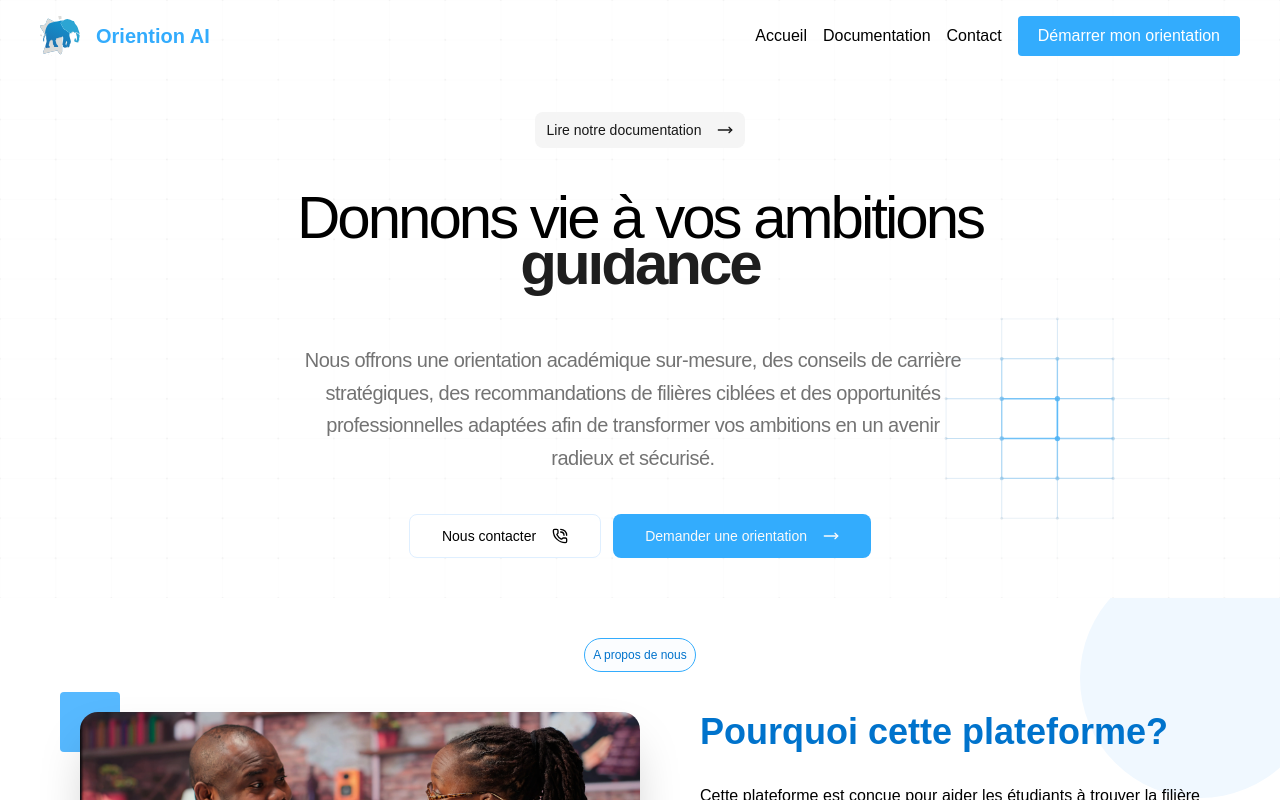
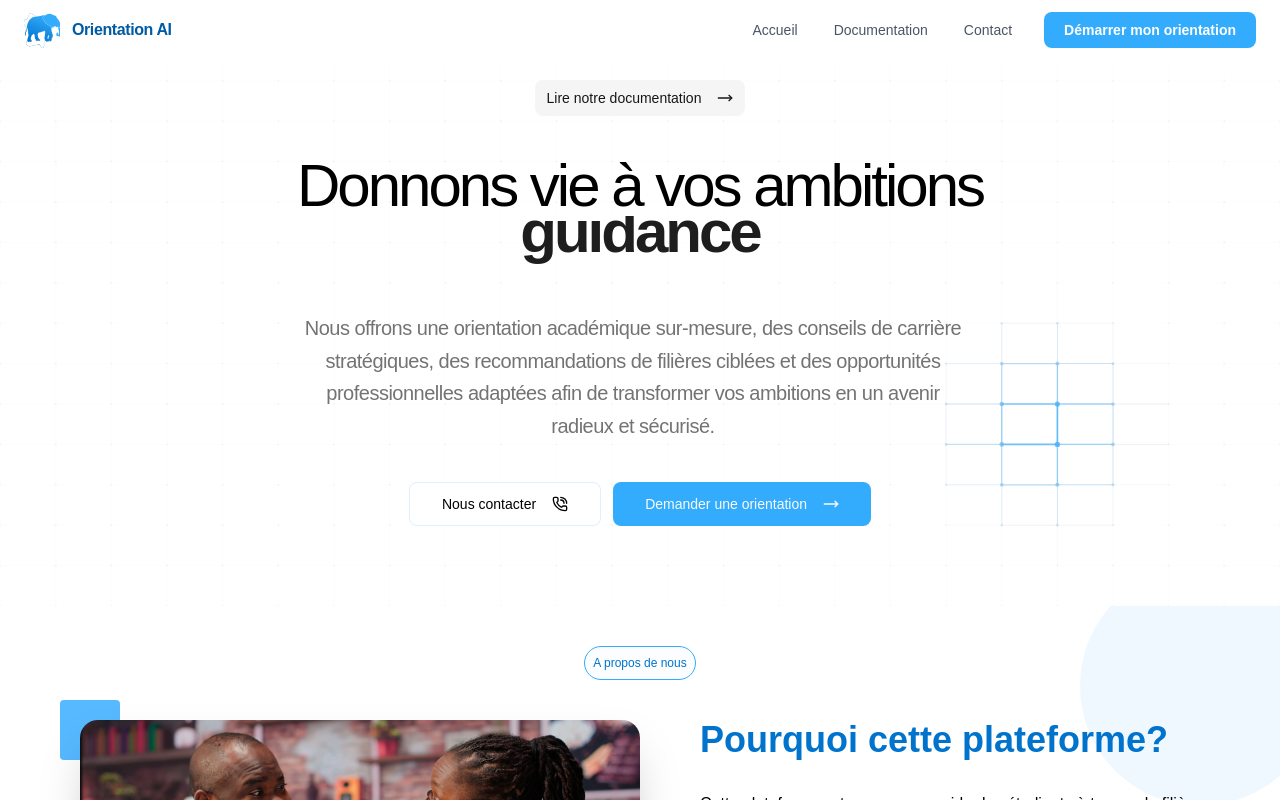
Before and after one commit to EmmanuelSeujip/interface-conseil-etudiant, a React (Vite) app: page / in a window 1280 px wide. Shown: the top 800 px of the page. Built offline with nearby package versions, Linux system fonts and the light colour scheme.

Commit message:
Modification du header

```diff
--- /dev/null
+++ b/src/components/Home/Hero/HeaderHero.jsx
@@ -0,0 +1,116 @@
+import { useState, useEffect } from "react";
+import { motion, useScroll, useMotionValueEvent } from "framer-motion";
+import { Menu, X } from "lucide-react";
+import logo from "@/assets/image/logo (1).svg";
+
+const navLinks = [
+  { label: "Accueil", href: "/" },
+  { label: "Documentation", href: "/documentation" },
+  { label: "Contact", href: "/contact" },
+];
+
+const Header = () => {
+  const [hidden, setHidden] = useState(false);
+  const [menuOpen, setMenuOpen] = useState(false);
+  const [scrolled, setScrolled] = useState(false);
+  const { scrollY } = useScroll();
+
+  useMotionValueEvent(scrollY, "change", (current) => {
+    const previous = scrollY.getPrevious();
+    setHidden(current > previous && current > 80);
+    setScrolled(current > 20);
+  });
+
+  // Ferme le menu mobile au resize
+  useEffect(() => {
+    const handleResize = () => {
+      if (window.innerWidth >= 768) setMenuOpen(false);
+    };
+    window.addEventListener("resize", handleResize);
+    return () => window.removeEventListener("resize", handleResize);
+  }, []);
+
+  return (
+    <motion.header
+      variants={{
+        visible: { y: 0 },
+        hidden: { y: "-100%" },
+      }}
+      animate={hidden ? "hidden" : "visible"}
+      transition={{ duration: 0.3, ease: [0.25, 0.1, 0.25, 1] }}
+      className={`fixed top-0 left-0 right-0 z-900000000 transition-shadow duration-300 ${
+        scrolled ? "bg-white/95 backdrop-blur-md shadow-sm" : "bg-white"
+      }`}
+    >
+      <div className="mx-auto max-w-7xl px-6 py-3 flex justify-between items-center">
+
+        {/* Logo + Nom */}
+        <div className="flex items-center gap-3">
+          <img src={logo} alt="logo" className="w-9 h-9 object-cover rounded-lg" />
+          <span className="text-base font-bold text-picton-blue-700 tracking-tight">
+            Orientation AI
+          </span>
+        </div>
+
+        {/* Nav desktop */}
+        <nav className="hidden md:flex items-center gap-1">
+          {navLinks.map(({ label, href }) => (
+            <a
+              key={label}
+              href={href}
+              className="px-4 py-2 text-sm font-medium text-gray-600 rounded-lg hover:text-picton-blue-600 hover:bg-picton-blue-50 transition-colors duration-150"
+            >
+              {label}
+            </a>
+          ))}
+          <a
+            href="/orientation"
+            className="ml-3 px-5 py-2 bg-picton-blue-400 hover:bg-picton-blue-500 text-white text-sm font-semibold rounded-md transition-colors duration-150 whitespace-nowrap"
+          >
+            Démarrer mon orientation
+          </a>
+        </nav>
+
+        {/* Burger mobile */}
+        <button
+          className="md:hidden p-2 rounded-lg text-gray-600 hover:bg-picton-blue-50 hover:text-picton-blue-600 transition-colors"
+          onClick={() => setMenuOpen((v) => !v)}
+          aria-label="Menu"
+        >
+          {menuOpen ? <X size={22} /> : <Menu size={22} />}
+        </button>
+
+      </div>
+
+      {/* Menu mobile */}
+      <motion.div
+        initial={false}
+        animate={menuOpen ? { height: "auto", opacity: 1 } : { height: 0, opacity: 0 }}
+        transition={{ duration: 0.25, ease: [0.25, 0.1, 0.25, 1] }}
+        className="overflow-hidden md:hidden border-t border-gray-100"
+      >
+        <div className="flex flex-col px-6 py-4 gap-1">
+          {navLinks.map(({ label, href }) => (
+            <a
+              key={label}
+              href={href}
+              onClick={() => setMenuOpen(false)}
+              className="px-4 py-3 text-sm font-medium text-gray-600 rounded-lg hover:text-picton-blue-600 hover:bg-picton-blue-50 transition-colors"
+            >
+              {label}
+            </a>
+          ))}
+          <a
+            href="/orientation"
+            onClick={() => setMenuOpen(false)}
+            className="mt-2 px-5 py-3 bg-picton-blue-600 hover:bg-picton-blue-700 text-white text-sm font-semibold rounded-full text-center transition-colors"
+          >
+            Démarrer mon orientation
+          </a>
+        </div>
+      </motion.div>
+    </motion.header>
+  );
+};
+
+export default Header;
--- a/src/components/Home/Hero/Hero.jsx
+++ b/src/components/Home/Hero/Hero.jsx
@@ -1,22 +1,10 @@
+import Header from "./HeaderHero";
 import KineticGrid from "./KinecticGrid";
 import TextPresentation from "./TextPresentation";
-import logo from "@/assets/image/logo.svg"
 const Hero = () => {
     return (
         <KineticGrid>
-            <header className="p-4 px-10 flex justify-between items-center">
-                <div className="flex items-center gap-4">
-                    <img src={logo} alt="logo" className="w-10 h-10 object-cover" />
-                    <div className="text-xl font-bold text-color-picture-blue-500 text-picton-blue-400">Oriention AI</div>
-                </div>
-
-                <nav className="flex gap-4 items-center">
-                    <div>Accueil</div>
-                    <div>Documentation</div>
-                    <div>Contact</div>
-                    <div className="px-5 py-2 bg-picton-blue-400 h-fit text-white cursor-pointer rounded"> Démarrer mon orientation</div>
-                </nav>
-            </header>
+            <Header />
             <TextPresentation />
         </KineticGrid>
     );
--- a/src/components/Home/Hero/TextPresentation.jsx
+++ b/src/components/Home/Hero/TextPresentation.jsx
@@ -24,7 +24,7 @@ const TextPresentation = () => {
   return (
     <div className="w-full">
       <div className="container mx-auto">
-        <div className="flex gap-10 py-10 items-center justify-center flex-col">
+        <div className="flex gap-10 py-20 items-center justify-center flex-col">
           <div>
             <Button variant="secondary" size="sm" className="gap-4">
               Lire notre documentation <MoveRight className="w-4 h-4" />
--- a/src/components/Home/Presentation/Presentation.jsx
+++ b/src/components/Home/Presentation/Presentation.jsx
@@ -48,7 +48,7 @@ const Presentation = () => {
       {/* Badge titre */}
       <TitleDiv>A propos de nous</TitleDiv>
 
-      <div className="flex gap-15 w-full z-10">
+      <div className="flex gap-15 w-full z-0">
 
         {/* Bloc image — slide depuis la gauche */}
         <motion.div
```
Also changed, not shown: src/assets/image/logo (1).svg (added).
